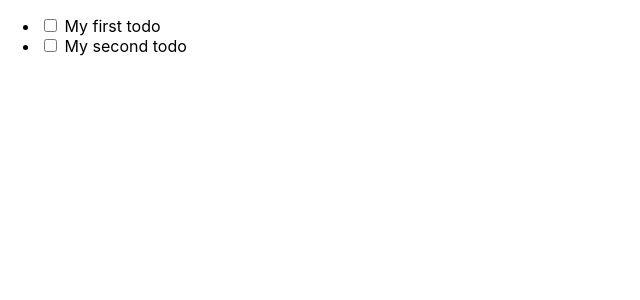
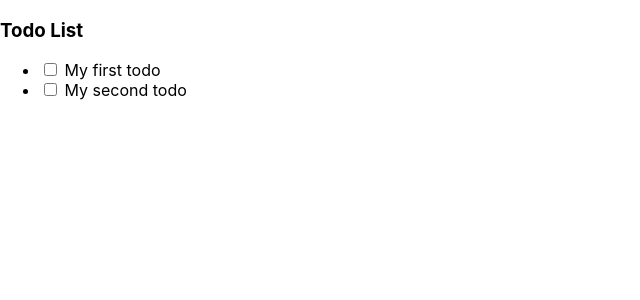
Before and after one commit to becodeorg/verou-3-react-intro-Ellen-Seghers, a React (Create React App) app: page / in a window 1280 px wide. Shown: the top 300 px of the page, without its empty margins (0-640 px from the left). Built offline with nearby package versions, Linux system fonts and the light colour scheme.

Commit message:
Create header component and add it to index.js.

```diff
--- /dev/null
+++ b/src/Header.js
@@ -0,0 +1,7 @@
+const Header = () => {
+    return (
+        <h3>Todo List</h3>
+    )
+}
+
+export default Header;
--- a/src/index.js
+++ b/src/index.js
@@ -2,11 +2,12 @@ import React from 'react';
 import ReactDOM from 'react-dom';
 import './index.css';
 import App from './App';
+import Header from './Header';
 import reportWebVitals from './reportWebVitals';
 
 ReactDOM.render(
   <React.StrictMode>
-    <App />
+    <Header /><App />
   </React.StrictMode>,
   document.getElementById('root')
 );
```
